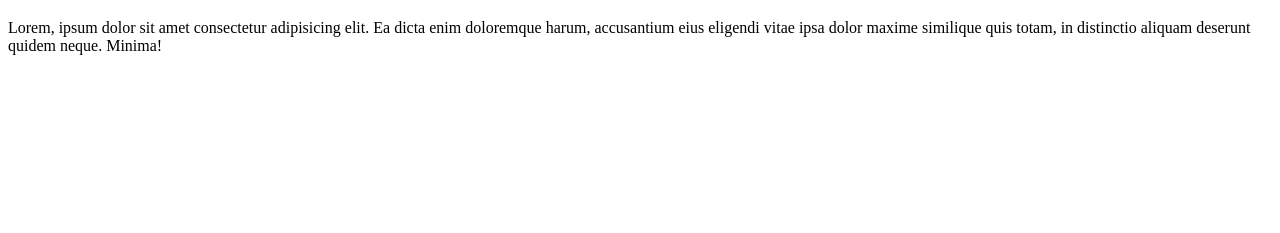
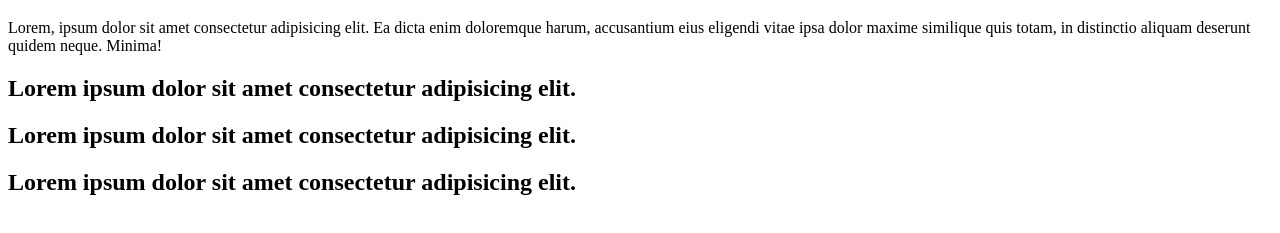
Before and after one commit to ilariacaterino-eng/progettogit, a plain HTML site: page index.html in a window 1280 px wide. Shown: the part 61-294 px from the top of the page. Drawn offline with Linux system fonts and the light colour scheme.

Commit message:
aggiunto main con section

```diff
--- a/index.html
+++ b/index.html
@@ -11,5 +11,16 @@
         <p>Lorem, ipsum dolor sit amet consectetur adipisicing elit. Ea dicta enim doloremque harum, accusantium eius eligendi vitae ipsa dolor maxime similique quis totam, in distinctio aliquam deserunt quidem neque. Minima!</p>
     </head>
 
+    <main>
+        <section>
+            <h2>Lorem ipsum dolor sit amet consectetur adipisicing elit.</h2>
+        </section>
+        <section>
+            <h2>Lorem ipsum dolor sit amet consectetur adipisicing elit.</h2>
+        </section>
+        <section>
+            <h2>Lorem ipsum dolor sit amet consectetur adipisicing elit.</h2>
+        </section>
+    </main>
 </body>
 </html>
```
